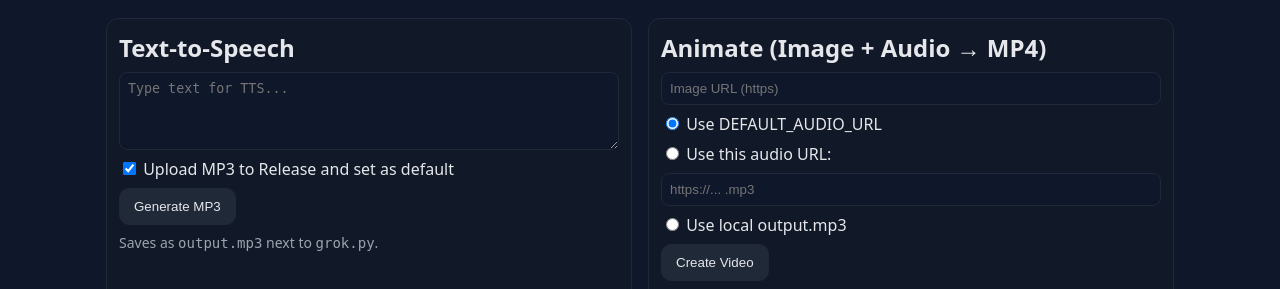
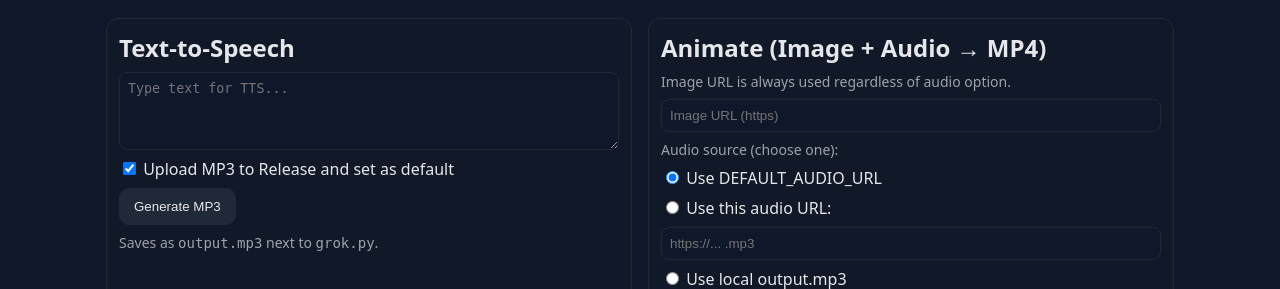
Before and after one commit to parsaparsayi/crispy-funicular, a Flask app: template templates/index.html in a window 1280 px wide. Shown: the part 76-365 px from the top of the page. Run offline with Flask 3, Linux system fonts and the light colour scheme; the template is opened without the code that fills it, so the values that code supplies are empty; parts of the project's set-up code (start-up, migrations or seed data) failed here and were passed over.

Commit message:
Update index.html

```diff
--- a/templates/index.html
+++ b/templates/index.html
@@ -5,15 +5,18 @@
   <title>Avatar Control Panel</title>
   <meta name="viewport" content="width=device-width, initial-scale=1"/>
   <link rel="stylesheet" href="{{ url_for('static', filename='style.css') }}">
+  <link rel="icon" href="{{ url_for('static', filename='favicon.ico') }}">
 </head>
 <body>
   <div class="topbar">
     <div class="brand">
       <svg class="flag" viewBox="0 0 7410 3900" aria-hidden="true">
         <rect width="7410" height="3900" fill="#b22234"/>
-        <g fill="#fff"><rect width="7410" height="300" y="300"/><rect width="7410" height="300" y="900"/>
+        <g fill="#fff">
+          <rect width="7410" height="300" y="300"/><rect width="7410" height="300" y="900"/>
           <rect width="7410" height="300" y="1500"/><rect width="7410" height="300" y="2100"/>
-          <rect width="7410" height="300" y="2700"/><rect width="7410" height="300" y="3300"/></g>
+          <rect width="7410" height="300" y="2700"/><rect width="7410" height="300" y="3300"/>
+        </g>
         <rect width="2964" height="2100" fill="#3c3b6e"/>
       </svg>
       <h1>Avatar Control Panel</h1>
@@ -35,8 +38,10 @@
     <!-- Animate -->
     <div class="card">
       <h2>Animate (Image + Audio → MP4)</h2>
+      <div class="note" style="margin-bottom:6px;">Image URL is always used regardless of audio option.</div>
       <div class="row"><input type="text" id="img_url" placeholder="Image URL (https)" value="{{ defaults.image_url }}"></div>
 
+      <div class="note" style="margin-top:6px; margin-bottom:4px;">Audio source (choose one):</div>
       <div class="row">
         <label><input type="radio" name="audio_mode" value="default" checked> Use DEFAULT_AUDIO_URL</label>
       </div>
@@ -85,7 +90,15 @@
   </div>
 
   <script>
-    function log(msg){ const el=document.getElementById('log'); el.textContent = (el.textContent?el.textContent+'\n':'') + '• ' + msg; el.scrollTop = el.scrollHeight; }
+    function log(msg){ const el=document.getElementById('log'); el.textContent=(el.textContent?el.textContent+'\n':'')+'• '+msg; el.scrollTop=el.scrollHeight; }
+
+    function updateAudioInputs(){
+      const mode = document.querySelector('input[name=audio_mode]:checked').value;
+      const urlBox = document.getElementById('aud_url');
+      urlBox.disabled = (mode !== 'url'); // editable only in URL mode
+    }
+    document.querySelectorAll('input[name=audio_mode]').forEach(r => r.addEventListener('change', updateAudioInputs));
+    window.addEventListener('DOMContentLoaded', updateAudioInputs);
 
     async function doTTS(){
       const text = document.getElementById('tts_text').value.trim();
@@ -110,8 +123,12 @@
         body: JSON.stringify({image_url, audio_url})
       });
       const j = await r.json();
-      if(j.ok){ log('Video OK: ' + (j.basename || j.result)); location.reload(); }
-      else{ log('Animate error.'); }
+      if(j.ok){
+        log('Video OK: ' + (j.basename || j.result));
+        location.reload();
+      } else {
+        log('Animate error: ' + (j.error || 'unknown'));
+      }
     }
 
     async function doFull(){
```
